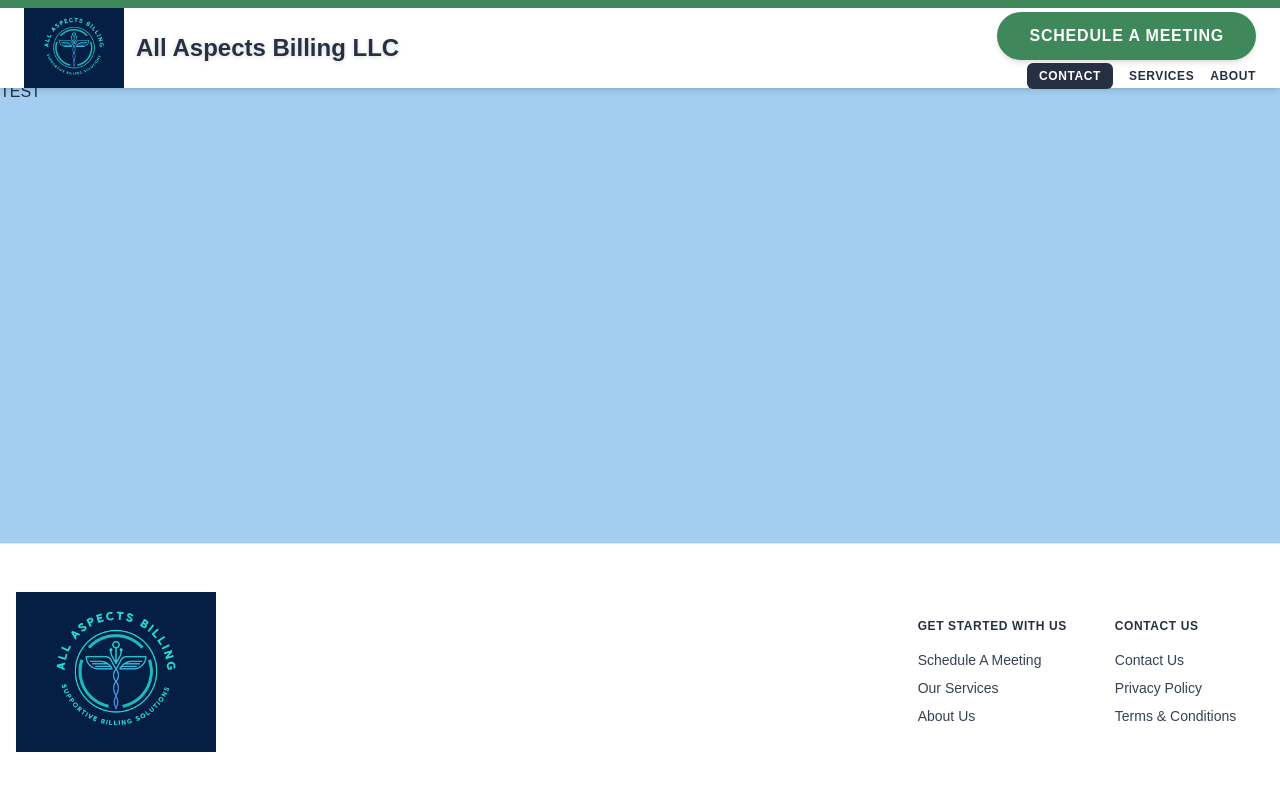
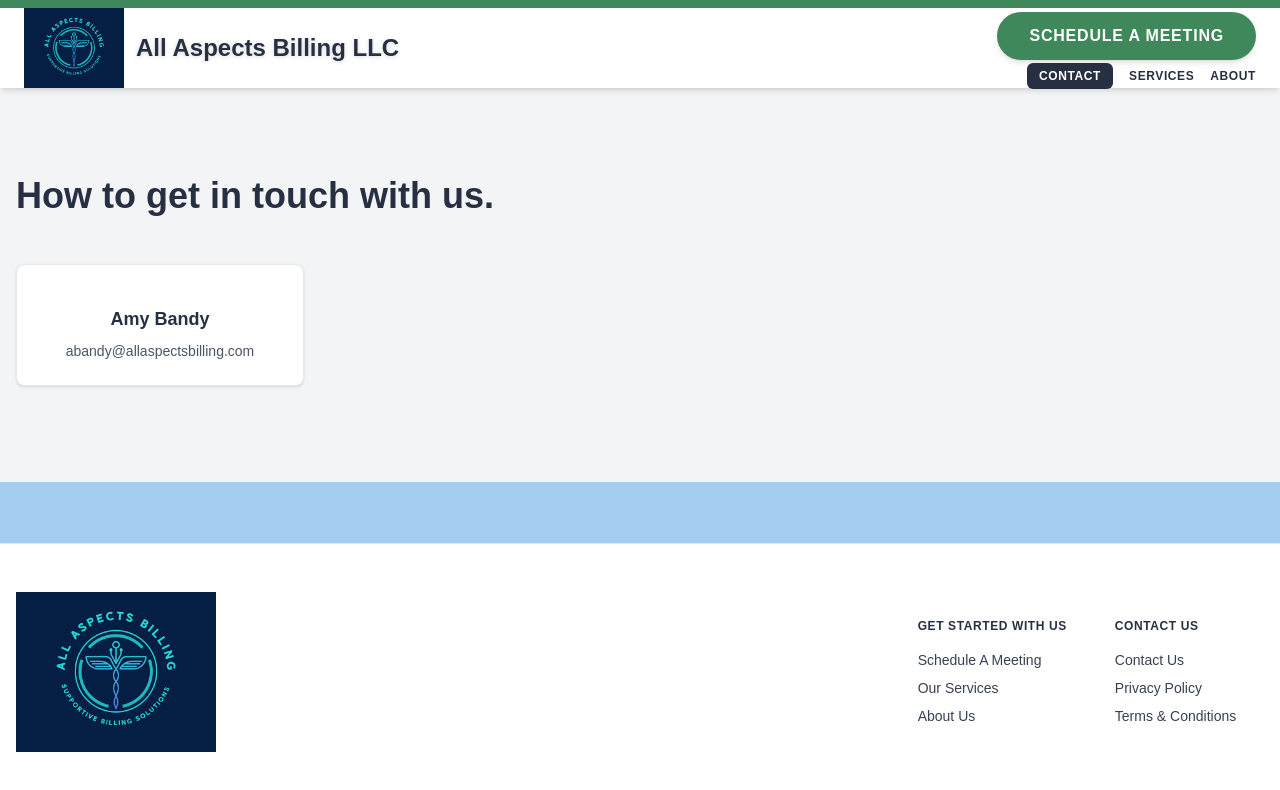
Before and after one commit to Lobbbey/AllAspectsBilling, a Next.js app: page /contact in a window 1280 px wide. Shown: the top 790 px of the page. Built offline with nearby package versions, Linux system fonts and the light colour scheme.

Commit message:
Added contact list

```diff
--- a/src/app/contact/page.tsx
+++ b/src/app/contact/page.tsx
@@ -1,7 +1,36 @@
-
+import {contact_list} from "../../constant/contact_list.ts"
 
 export default function Contact(){
   return(
-  <p> TEST </p>
+  <section id="contacts" className=" bg-gray-100 py-24">
+      <div className="container mx-auto px-4 text-center">
+        {/* Contact Title */}
+        <h2 className="text-4xl text-left font-bold text-prussian-blue">How to get in touch with us.</h2>
+
+        {/* Contact Grid */}
+        <div className="grid grid-cols-1 sm:grid-cols-2 md:grid-cols-3 lg:grid-cols-4 gap-8 mt-12">
+          {contact_list.map((contact, index) => (
+            /* Card Styling */
+            <div
+              key={index}
+              className="bg-white border border-gray-200 rounded-lg p-6 flex flex-col items-center text-center shadow-sm hover:shadow-lg transition-shadow duration-300"
+            >
+
+              {/* Name */}
+              <h3 className="text-lg font-bold text-prussian-blue mt-4">
+                {contact.name}
+              </h3>
+
+              {/* Email */}
+              <p className="text-sm text-gray-600 mt-2">
+                {contact.email}
+              </p>
+
+            </div>
+          ))}
+
+        </div>
+      </div>
+  </section>
   );
 }
--- /dev/null
+++ b/src/constant/contact_list.ts
@@ -0,0 +1,6 @@
+export const contact_list = [
+  {
+    name: "Amy Bandy",
+    email: "abandy@allaspectsbilling.com",
+  },
+];
```
Also changed, not shown: src/components/contact/contactCards.tsx (added).
